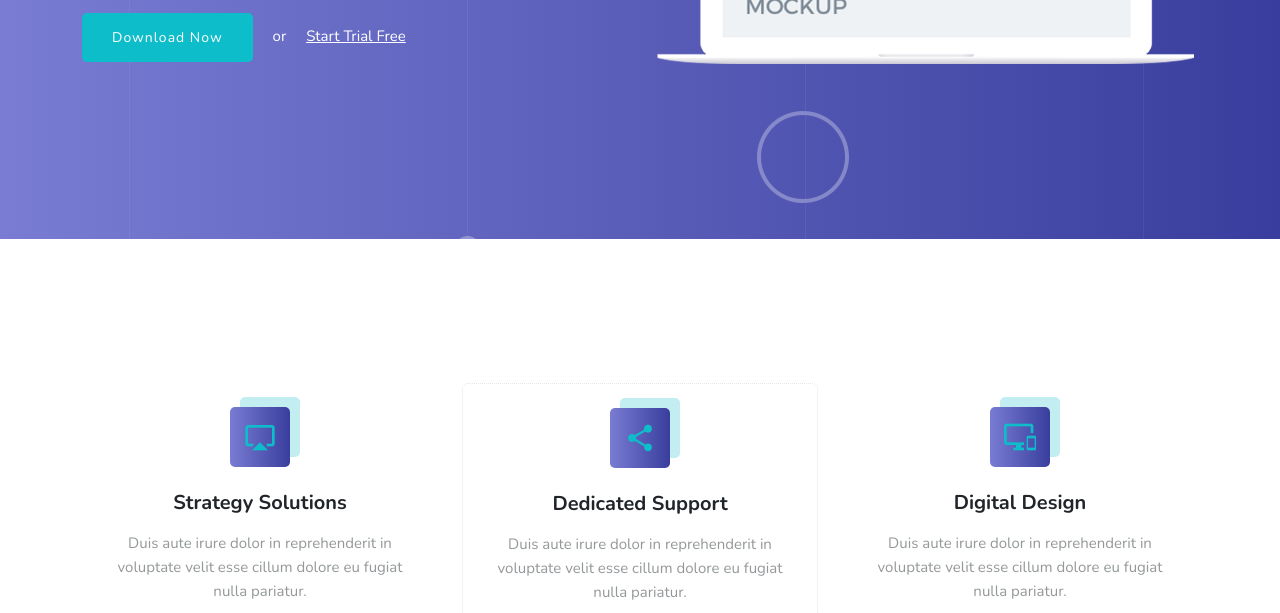
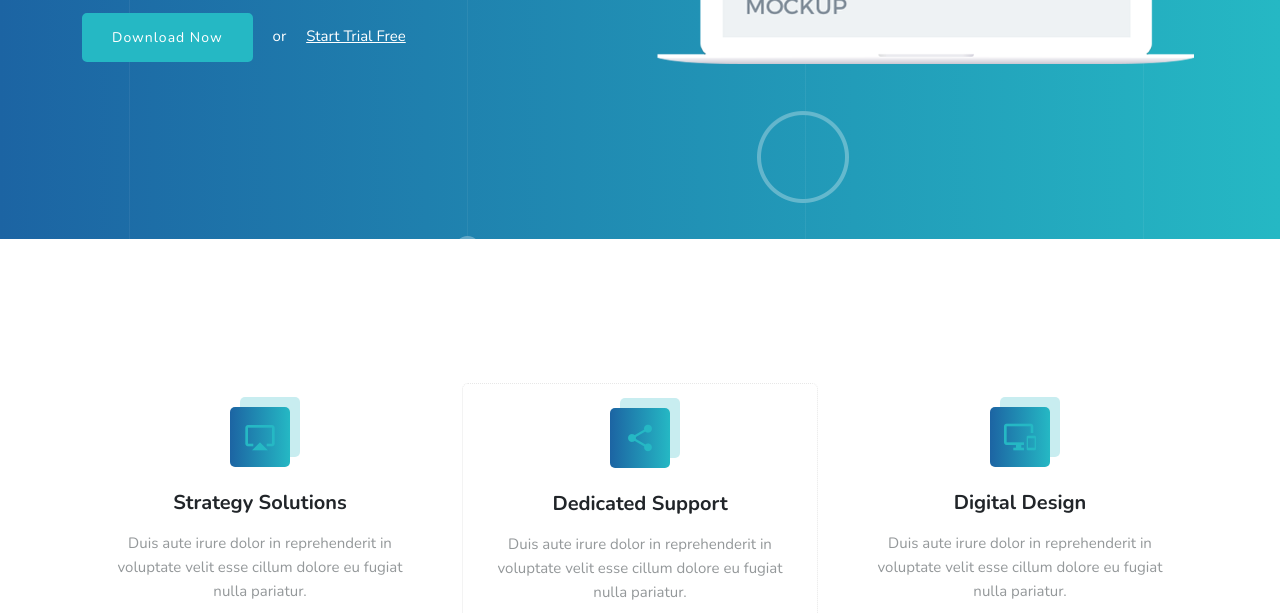
Before and after one commit to vital453/Pischon-soft-hotel, a plain HTML site: page public/index.html in a window 1280 px wide. Shown: the part 446-1059 px from the top of the page. Drawn offline with nearby package versions, Linux system fonts and the light colour scheme.

```diff
--- a/public/assets/scss/_variables.scss
+++ b/public/assets/scss/_variables.scss
@@ -42,13 +42,14 @@
 // Color variables
 
 $dark:#000000;
-$custom:#0ebdca;
-$custom-hover:#0ca9b5;
+$custom:#25B8C4;
+$custom-hover:#21A1AD;
 $white:#ffffff;
-$blue:#4e74d6;
+$blue:#1C64A3;
+$yellow:#F8B739;
 $muted:#94989a;
-$gradient:linear-gradient(to right, #797cd2, #393e9e);
-$gradient-hover:linear-gradient(to right, #393e9e, #797cd2);
+$gradient:linear-gradient(to right, #1C64A3, #25B8C4);
+$gradient-hover:linear-gradient(to right, #25B8C4, #1C64A3);
 
 // Base Css
 
```
Also changed, not shown: public/assets/css/style.css, public/assets/images/favicon.ico, public/assets/images/favicon_test.ico (added), public/assets/images/logo-dark.png, public/assets/images/logo-dark_test.png (added), public/assets/images/logo.png, public/assets/images/logo_test.png (added).
